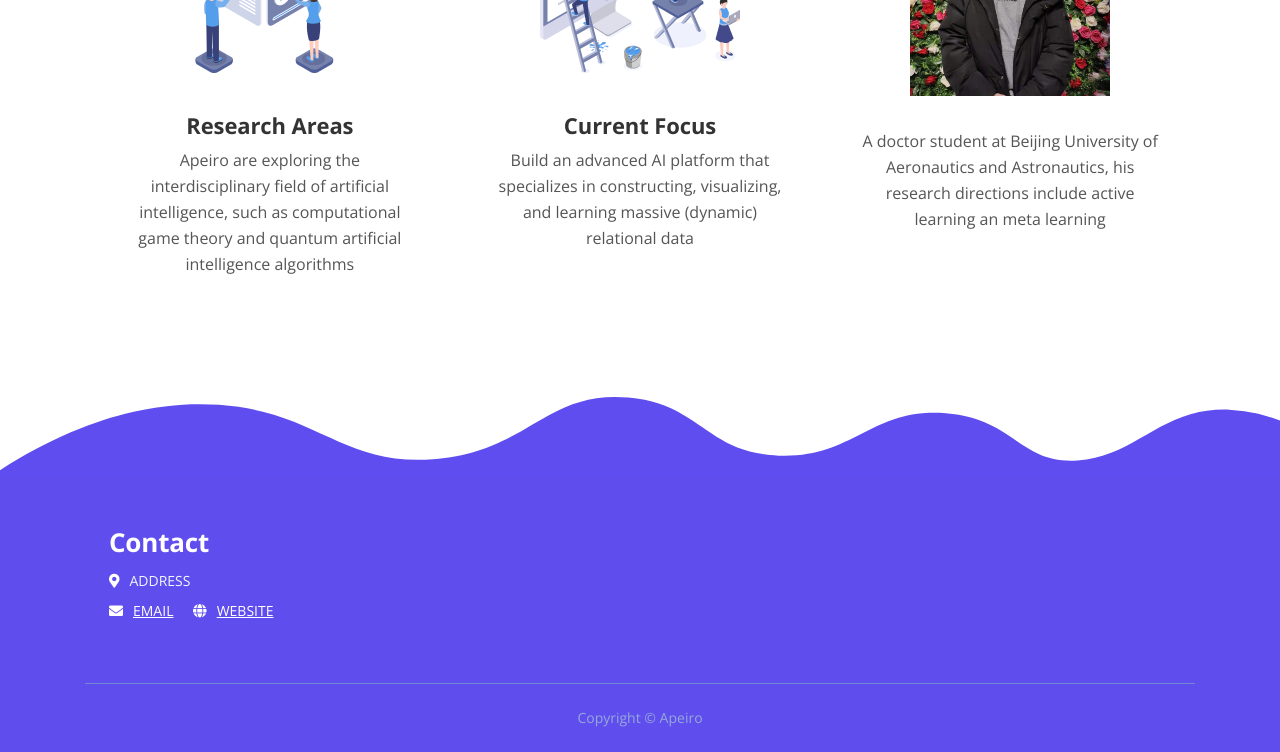
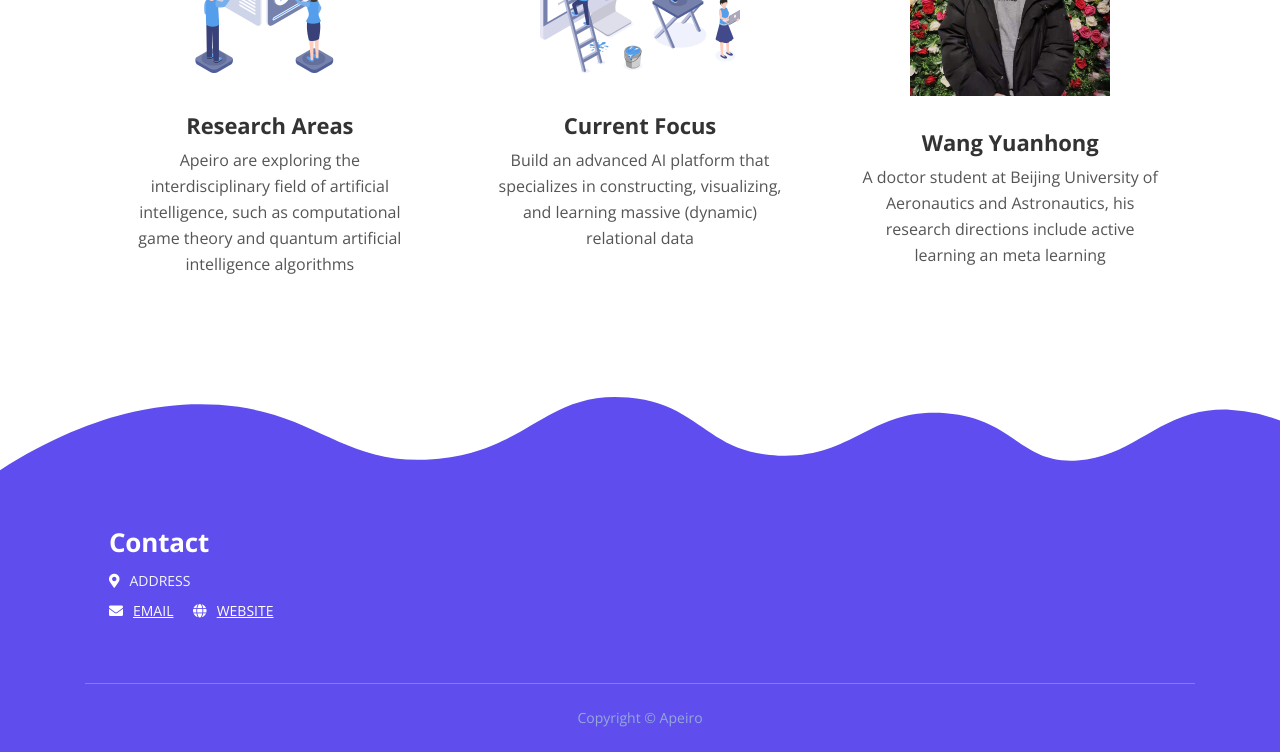
Before and after one commit to apeiro-knowledge/apeiro-knowledge.github.io, a plain HTML site: page index.html in a window 1280 px wide. Shown: the part 3144-3896 px from the top of the page. Drawn offline with nearby package versions, Linux system fonts and the light colour scheme.

Commit message:
add member name

```diff
--- a/index.html
+++ b/index.html
@@ -334,6 +334,7 @@
                             </a>
                         </div>
                         <div class="card-body">
+                            <h4 class="card-title">Wang Yuanhong</h4>
                             <p>A doctor student at Beijing University of Aeronautics and Astronautics, his research directions include active learning an meta learning</p>
                         </div>
                     </div>
```
